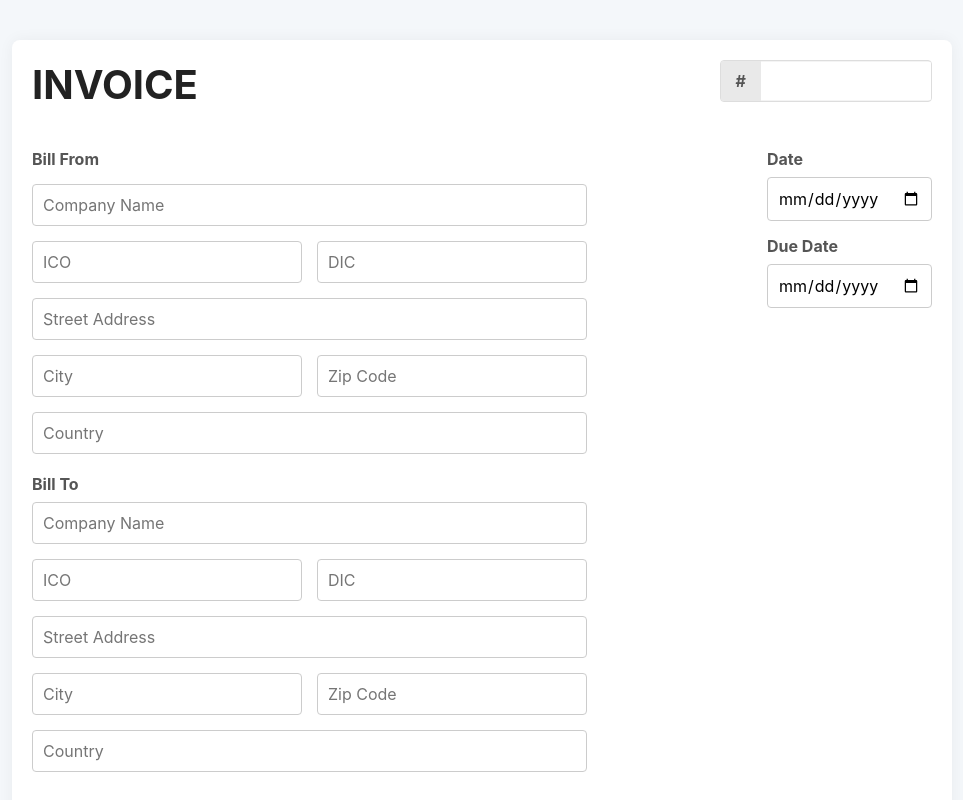
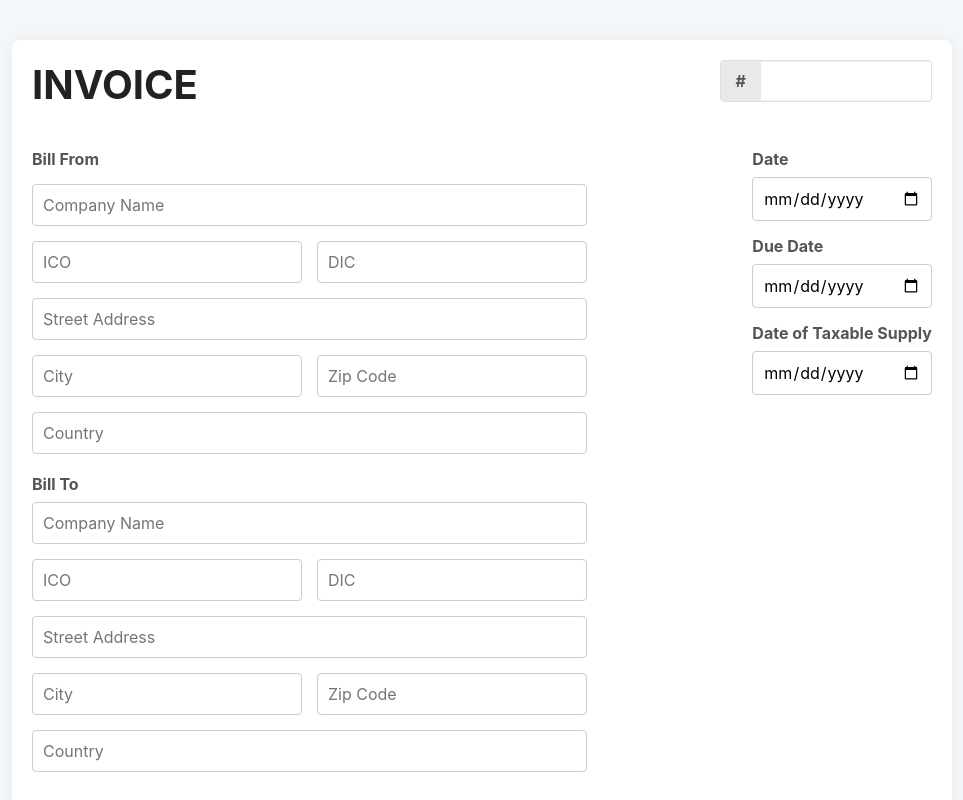
Before and after one commit to svolsky/invojsik, a React (Create React App) app in the folder frontend/: page / in a window 1280 px wide. Shown: the top 800 px of the page, without its empty margins (158-1121 px from the left). Built offline with nearby package versions, Linux system fonts and the light colour scheme.

Commit message:
ui form updated

```diff
--- a/frontend/src/InvoiceForm.js
+++ b/frontend/src/InvoiceForm.js
@@ -1,62 +1,81 @@
-import React, { useState } from 'react';
+import React, { useState, useEffect } from 'react';
 import './InvoiceForm.css';
 
+// Ключ для хранения данных в localStorage
+const LOCAL_STORAGE_KEY = 'invojsik-draft';
+
+// Начальное, пустое состояние формы
+const getInitialFormData = () => ({
+    invoiceNumber: '',
+    invoiceDate: '',
+    dueDate: '',
+    billFrom: {
+        companyName: '', ico: '', dic: '', streetAddress: '', city: '', zipCode: '', country: ''
+    },
+    billTo: {
+        companyName: '', ico: '', dic: '', streetAddress: '', city: '', zipCode: '', country: ''
+    },
+    items: [{ description: '', quantity: 1, rate: 0 }],
+    notes: 'Thanks for your business!',
+});
+
 const InvoiceForm = () => {
-    const [invoiceNumber, setInvoiceNumber] = useState('');
-    const [invoiceDate, setInvoiceDate] = useState('');
-    const [dueDate, setDueDate] = useState('');
-    const [billFrom, setBillFrom] = useState({
-        companyName: '',
-        ico: '',
-        dic: '',
-        streetAddress: '',
-        city: '',
-        zipCode: '',
-        country: ''
+    const [formData, setFormData] = useState(() => {
+        // 1. Загрузка данных при инициализации
+        const savedData = localStorage.getItem(LOCAL_STORAGE_KEY);
+        if (savedData) {
+            try {
+                return JSON.parse(savedData);
+            } catch (error) {
+                console.error("Error parsing invoice data from localStorage", error);
+                return getInitialFormData();
+            }
+        }
+        return getInitialFormData();
     });
-    const [billTo, setBillTo] = useState('');
-    const [notes, setNotes] = useState('Thanks for your business!');
-    const [items, setItems] = useState([
-        { description: '', quantity: 1, rate: 0 },
-    ]);
 
-    const handleBillFromChange = (e) => {
+    // 2. Сохранение данных в localStorage при любом изменении
+    useEffect(() => {
+        localStorage.setItem(LOCAL_STORAGE_KEY, JSON.stringify(formData));
+    }, [formData]);
+
+    const handleInputChange = (section, e) => {
         const { name, value } = e.target;
-        setBillFrom(prev => ({ ...prev, [name]: value }));
-    };
-
-    const handleBillToChange = (e) => {
-        const { name, value } = e.target;
-        setBillTo(prev => ({ ...prev, [name]: value }));
+        if (section === 'billFrom' || section === 'billTo') {
+            setFormData(prev => ({
+                ...prev,
+                [section]: { ...prev[section], [name]: value }
+            }));
+        } else {
+            setFormData(prev => ({ ...prev, [name]: value }));
+        }
     };
 
     const handleItemChange = (index, field, value) => {
-        const newItems = [...items];
+        const newItems = [...formData.items];
         const targetValue = (field === 'description') ? value : (field === 'quantity' ? parseInt(value, 10) : parseFloat(value));
         newItems[index][field] = targetValue;
-        setItems(newItems);
+        setFormData(prev => ({ ...prev, items: newItems }));
     };
 
     const handleAddItem = () => {
-        setItems([...items, { description: '', quantity: 1, rate: 0 }]);
+        const newItems = [...formData.items, { description: '', quantity: 1, rate: 0 }];
+        setFormData(prev => ({ ...prev, items: newItems }));
     };
 
     const handleRemoveItem = (index) => {
-        const newItems = items.filter((_, i) => i !== index);
-        setItems(newItems);
+        const newItems = formData.items.filter((_, i) => i !== index);
+        setFormData(prev => ({ ...prev, items: newItems }));
     };
 
     const calculateTotal = (quantity, rate) => {
-        const q = quantity || 0;
-        const r = rate || 0;
-        return (q * r).toFixed(2);
+        return ((quantity || 0) * (rate || 0)).toFixed(2);
     };
 
-    const subtotal = items.reduce((acc, item) => acc + ((item.quantity || 0) * (item.rate || 0)), 0);
-    const taxRate = 0; // Assuming 0 tax for now
+    const subtotal = formData.items.reduce((acc, item) => acc + ((item.quantity || 0) * (item.rate || 0)), 0);
+    const taxRate = 0; // Placeholder
     const tax = subtotal * taxRate;
     const total = subtotal + tax;
-
 
     return (
         <div className="invoice-form-container">
@@ -67,9 +86,9 @@ const InvoiceForm = () => {
                         <label htmlFor="invoiceNumber">#</label>
                         <input
                             type="text"
-                            id="invoiceNumber"
-                            value={invoiceNumber}
-                            onChange={(e) => setInvoiceNumber(e.target.value)}
+                            name="invoiceNumber"
+                            value={formData.invoiceNumber}
+                            onChange={(e) => setFormData(prev => ({...prev, invoiceNumber: e.target.value}))}
                         />
                     </div>
                 </div>
@@ -79,130 +98,63 @@ const InvoiceForm = () => {
                         <label>Bill From</label>
                         <div className="bill-from-grid">
                             <div className="form-group grid-col-span-2">
-                                <input type="text" name="companyName" placeholder="Company Name" value={billFrom.companyName} onChange={handleBillFromChange} />
+                                <input type="text" name="companyName" placeholder="Company Name" value={formData.billFrom.companyName} onChange={(e) => handleInputChange('billFrom', e)} />
                             </div>
-                            <div className="form-group">
-                                <input type="text" name="ico" placeholder="ICO" value={billFrom.ico} onChange={handleBillFromChange} />
-                            </div>
-                            <div className="form-group">
-                                <input type="text" name="dic" placeholder="DIC" value={billFrom.dic} onChange={handleBillFromChange} />
-                            </div>
-                            <div className="form-group grid-col-span-2">
-                                <input type="text" name="streetAddress" placeholder="Street Address" value={billFrom.streetAddress} onChange={handleBillFromChange} />
-                            </div>
-                            <div className="form-group">
-                                <input type="text" name="city" placeholder="City" value={billFrom.city} onChange={handleBillFromChange} />
-                            </div>
-                            <div className="form-group">
-                                <input type="text" name="zipCode" placeholder="Zip Code" value={billFrom.zipCode} onChange={handleBillFromChange} />
-                            </div>
-                             <div className="form-group grid-col-span-2">
-                                <input type="text" name="country" placeholder="Country" value={billFrom.country} onChange={handleBillFromChange} />
-                            </div>
+                            <div className="form-group"><input type="text" name="ico" placeholder="ICO" value={formData.billFrom.ico} onChange={(e) => handleInputChange('billFrom', e)} /></div>
+                            <div className="form-group"><input type="text" name="dic" placeholder="DIC" value={formData.billFrom.dic} onChange={(e) => handleInputChange('billFrom', e)} /></div>
+                            <div className="form-group grid-col-span-2"><input type="text" name="streetAddress" placeholder="Street Address" value={formData.billFrom.streetAddress} onChange={(e) => handleInputChange('billFrom', e)} /></div>
+                            <div className="form-group"><input type="text" name="city" placeholder="City" value={formData.billFrom.city} onChange={(e) => handleInputChange('billFrom', e)} /></div>
+                            <div className="form-group"><input type="text" name="zipCode" placeholder="Zip Code" value={formData.billFrom.zipCode} onChange={(e) => handleInputChange('billFrom', e)} /></div>
+                            <div className="form-group grid-col-span-2"><input type="text" name="country" placeholder="Country" value={formData.billFrom.country} onChange={(e) => handleInputChange('billFrom', e)} /></div>
                         </div>
                     </div>
                     <div className="details-group">
                         <div className="form-group">
-                            <label htmlFor="invoiceDate">Date</label>
-                            <input
-                                type="date"
-                                id="invoiceDate"
-                                value={invoiceDate}
-                                onChange={(e) => setInvoiceDate(e.target.value)}
-                            />
+                            <label>Date</label>
+                            <input type="date" name="invoiceDate" value={formData.invoiceDate} onChange={(e) => setFormData(prev => ({...prev, invoiceDate: e.target.value}))} />
                         </div>
                         <div className="form-group">
-                            <label htmlFor="dueDate">Due Date</label>
-                            <input
-                                type="date"
-                                id="dueDate"
-                                value={dueDate}
-                                onChange={(e) => setDueDate(e.target.value)}
-                            />
+                            <label>Due Date</label>
+                            <input type="date" name="dueDate" value={formData.dueDate} onChange={(e) => setFormData(prev => ({...prev, dueDate: e.target.value}))} />
+                        </div>
+                        <div className="form-group">
+                            <label>Date of Taxable Supply</label>
+                            <input type="date" name="dateOfTaxableSupply" value={formData.dateOfTaxableSupply} onChange={(e) => setFormData(prev => ({...prev, dateOfTaxableSupply: e.target.value}))} />
                         </div>
                     </div>
                 </div>
+
                 <div className="form-row">
                     <div className="form-group bill-to">
                         <label>Bill To</label>
                         <div className="bill-from-grid">
-                            <div className="form-group grid-col-span-2">
-                                <input type="text" name="companyName" placeholder="Company Name" value={billTo.companyName} onChange={handleBillToChange} />
-                            </div>
-                            <div className="form-group">
-                                <input type="text" name="ico" placeholder="ICO" value={billTo.ico} onChange={handleBillToChange} />
-                            </div>
-                            <div className="form-group">
-                                <input type="text" name="dic" placeholder="DIC" value={billTo.dic} onChange={handleBillToChange} />
-                            </div>
-                            <div className="form-group grid-col-span-2">
-                                <input type="text" name="streetAddress" placeholder="Street Address" value={billTo.streetAddress} onChange={handleBillToChange} />
-                            </div>
-                            <div className="form-group">
-                                <input type="text" name="city" placeholder="City" value={billTo.city} onChange={handleBillToChange} />
-                            </div>
-                            <div className="form-group">
-                                <input type="text" name="zipCode" placeholder="Zip Code" value={billTo.zipCode} onChange={handleBillToChange} />
-                            </div>
-                             <div className="form-group grid-col-span-2">
-                                <input type="text" name="country" placeholder="Country" value={billTo.country} onChange={handleBillToChange} />
-                            </div>
+                            <div className="form-group grid-col-span-2"><input type="text" name="companyName" placeholder="Company Name" value={formData.billTo.companyName} onChange={(e) => handleInputChange('billTo', e)} /></div>
+                            <div className="form-group"><input type="text" name="ico" placeholder="ICO" value={formData.billTo.ico} onChange={(e) => handleInputChange('billTo', e)} /></div>
+                            <div className="form-group"><input type="text" name="dic" placeholder="DIC" value={formData.billTo.dic} onChange={(e) => handleInputChange('billTo', e)} /></div>
+                            <div className="form-group grid-col-span-2"><input type="text" name="streetAddress" placeholder="Street Address" value={formData.billTo.streetAddress} onChange={(e) => handleInputChange('billTo', e)} /></div>
+                            <div className="form-group"><input type="text" name="city" placeholder="City" value={formData.billTo.city} onChange={(e) => handleInputChange('billTo', e)} /></div>
+                            <div className="form-group"><input type="text" name="zipCode" placeholder="Zip Code" value={formData.billTo.zipCode} onChange={(e) => handleInputChange('billTo', e)} /></div>
+                            <div className="form-group grid-col-span-2"><input type="text" name="country" placeholder="Country" value={formData.billTo.country} onChange={(e) => handleInputChange('billTo', e)} /></div>
                         </div>
                     </div>
                 </div>
 
-
                 <div className="items-table">
                     <table>
-                        <thead>
-                            <tr>
-                                <th>Item</th>
-                                <th>Quantity</th>
-                                <th>Rate</th>
-                                <th>Total</th>
-                                <th></th>
-                            </tr>
-                        </thead>
+                        <thead><tr><th>Item</th><th>Quantity</th><th>Rate</th><th>Total</th><th></th></tr></thead>
                         <tbody>
-                            {items.map((item, index) => (
+                            {formData.items.map((item, index) => (
                                 <tr key={index}>
-                                    <td>
-                                        <input
-                                            type="text"
-                                            placeholder="Item description"
-                                            value={item.description}
-                                            onChange={(e) => handleItemChange(index, 'description', e.target.value)}
-                                        />
-                                    </td>
-                                    <td>
-                                        <input
-                                            type="number"
-                                            min="1"
-                                            value={item.quantity}
-                                            onChange={(e) => handleItemChange(index, 'quantity', e.target.value)}
-                                        />
-                                    </td>
-                                    <td>
-                                        <input
-                                            type="number"
-                                            min="0"
-                                            step="0.01"
-                                            value={item.rate}
-                                            onChange={(e) => handleItemChange(index, 'rate', e.target.value)}
-                                        />
-                                    </td>
+                                    <td><input type="text" placeholder="Item description" value={item.description} onChange={(e) => handleItemChange(index, 'description', e.target.value)} /></td>
+                                    <td><input type="number" min="1" value={item.quantity} onChange={(e) => handleItemChange(index, 'quantity', e.target.value)} /></td>
+                                    <td><input type="number" min="0" step="0.01" value={item.rate} onChange={(e) => handleItemChange(index, 'rate', e.target.value)} /></td>
                                     <td>${calculateTotal(item.quantity, item.rate)}</td>
-                                    <td>
-                                        <button type="button" className="btn-remove" onClick={() => handleRemoveItem(index)}>
-                                            &times;
-                                        </button>
-                                    </td>
+                                    <td><button type="button" className="btn-remove" onClick={() => handleRemoveItem(index)}>&times;</button></td>
                                 </tr>
                             ))}
                         </tbody>
                     </table>
                 </div>
-
 
                 <div className="form-actions">
                     <button type="button" className="btn-add-item" onClick={handleAddItem}>Add Item</button>
@@ -210,25 +162,15 @@ const InvoiceForm = () => {
 
                 <div className="totals-section">
                     <div className="totals">
-                        <div className="total-row">
-                            <span>Subtotal</span>
-                            <span>${subtotal.toFixed(2)}</span>
-                        </div>
-                        <div className="total-row">
-                            <span>Tax ({ (taxRate * 100).toFixed(0) }%)</span>
-                            <span>${tax.toFixed(2)}</span>
-                        </div>
-                        <div className="total-row grand-total">
-                            <span>Total</span>
-                            <span>${total.toFixed(2)}</span>
-                        </div>
+                        <div className="total-row"><span>Subtotal</span><span>${subtotal.toFixed(2)}</span></div>
+                        <div className="total-row"><span>Tax ({(taxRate * 100).toFixed(0)}%)</span><span>${tax.toFixed(2)}</span></div>
+                        <div className="total-row grand-total"><span>Total</span><span>${total.toFixed(2)}</span></div>
                     </div>
                 </div>
 
-
                 <div className="form-footer">
                     <label>Notes</label>
-                    <textarea value={notes} onChange={e => setNotes(e.target.value)} placeholder="Thanks for your business!"></textarea>
+                    <textarea name="notes" value={formData.notes} onChange={(e) => setFormData(prev => ({...prev, notes: e.target.value}))} placeholder="Thanks for your business!"></textarea>
                 </div>
             </form>
         </div>
```
Also changed, not shown: 2 other files (tests, documents, lock files or other folders). Lines whose indentation alone changed are shown as unchanged.
